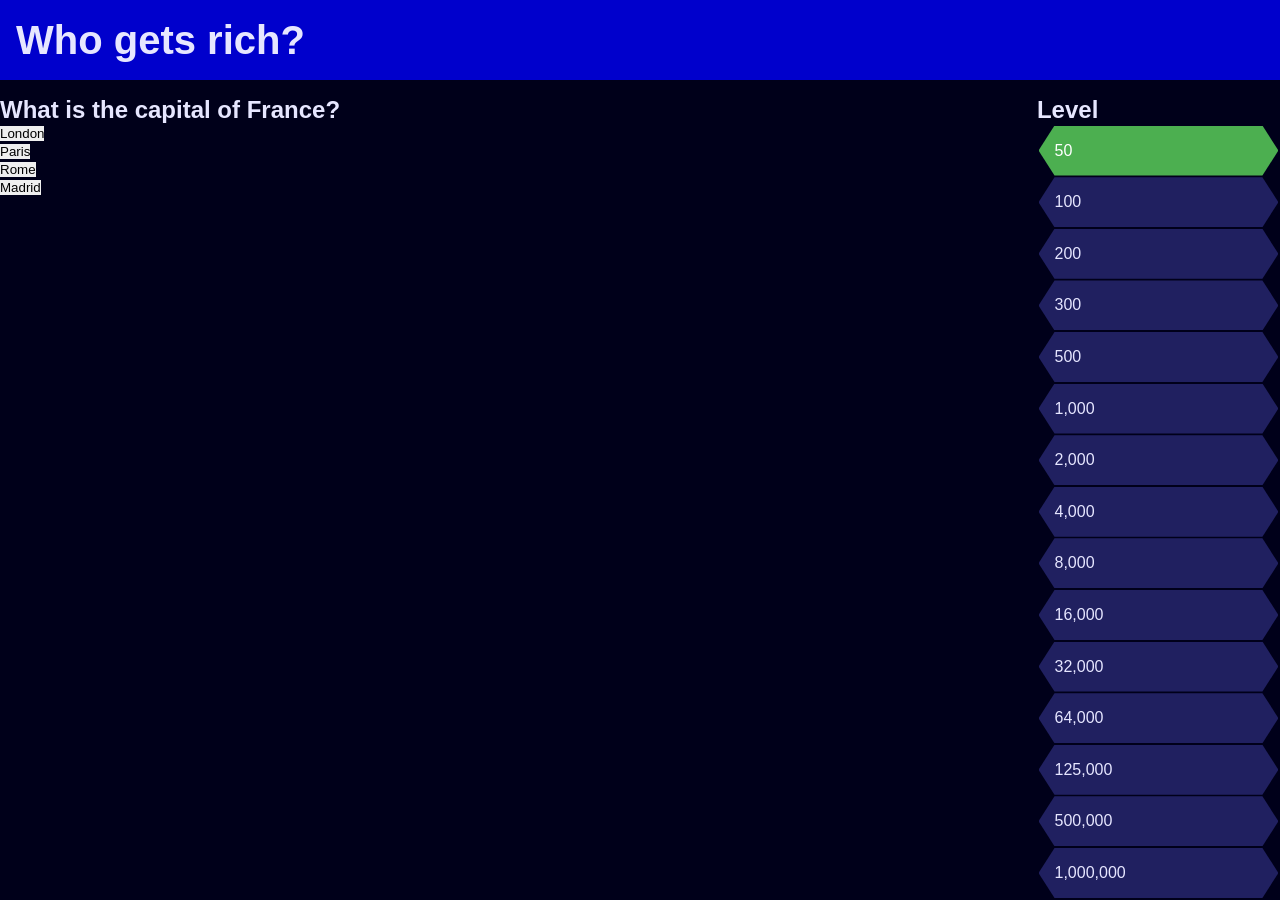
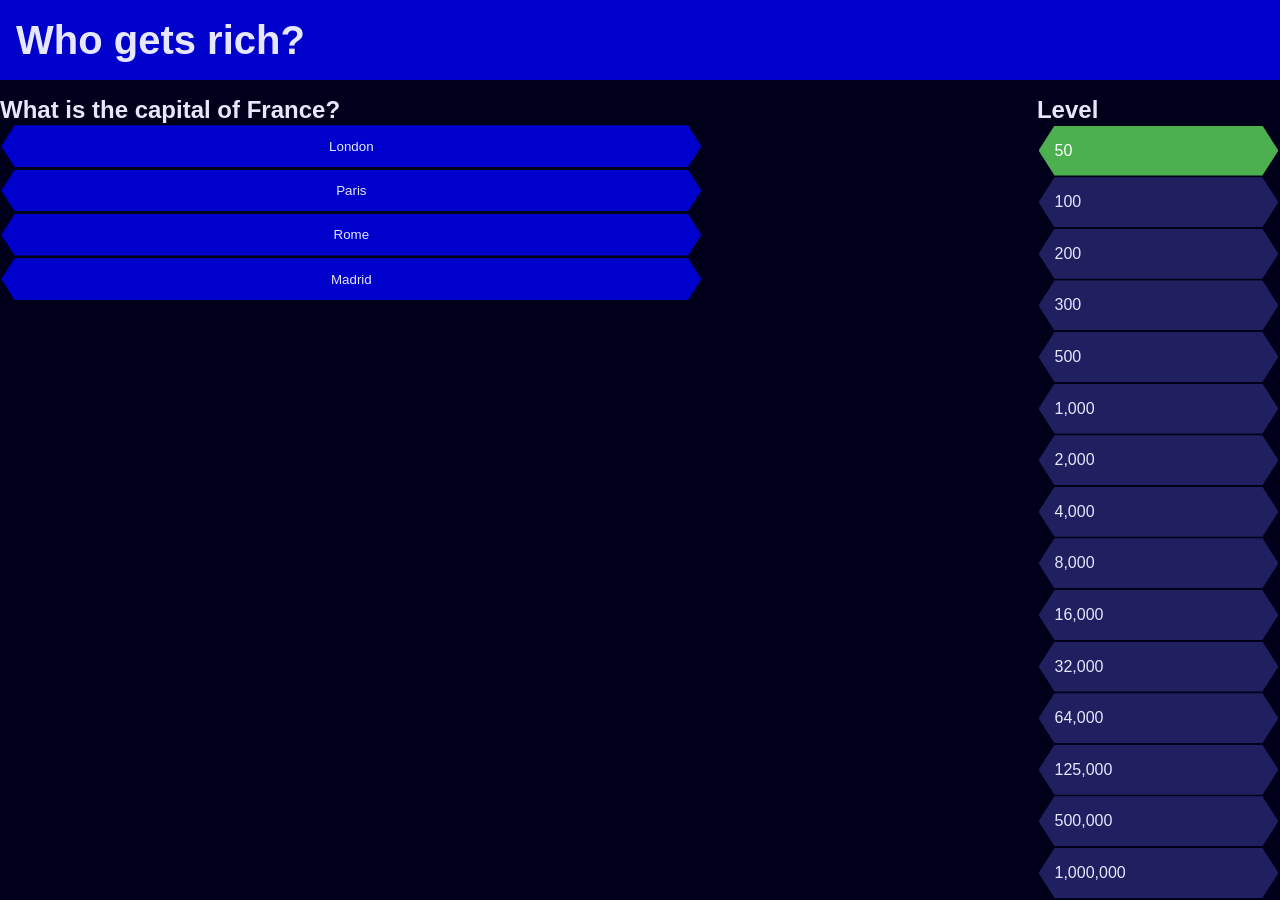
Before and after one commit to Jak2k/games, a React (Vite) app in the folder games/who-gets-rich/: page / in a window 1280 px wide. Built offline with nearby package versions, Linux system fonts and the light colour scheme.

Commit message:
feat(who-gets-rich): :lipstick:

```diff
--- a/games/who-gets-rich/src/App.tsx
+++ b/games/who-gets-rich/src/App.tsx
@@ -17,6 +17,7 @@ function App() {
               {["A", "B", "C", "D"].map((answer) => (
                 <li key={answer}>
                   <button
+                    className="answer"
                     onClick={() =>
                       dispatch({
                         type: "answer",
--- a/games/who-gets-rich/src/index.css
+++ b/games/who-gets-rich/src/index.css
@@ -60,3 +60,22 @@ main {
 h1 {
   font-size: 2.5rem;
 }
+
+button.answer {
+  border-radius: 0;
+  clip-path: polygon(
+    1em 0%,
+    calc(100% - 1em) 0%,
+    100% 50%,
+    calc(100% - 1em) 100%,
+    1em 100%,
+    0% 50%
+  );
+
+  padding: 1em;
+  margin: 0.1em;
+  background-color: var(--color-primary);
+  color: var(--color-primary-text);
+  width: 100%;
+  max-width: 700px;
+}
```
